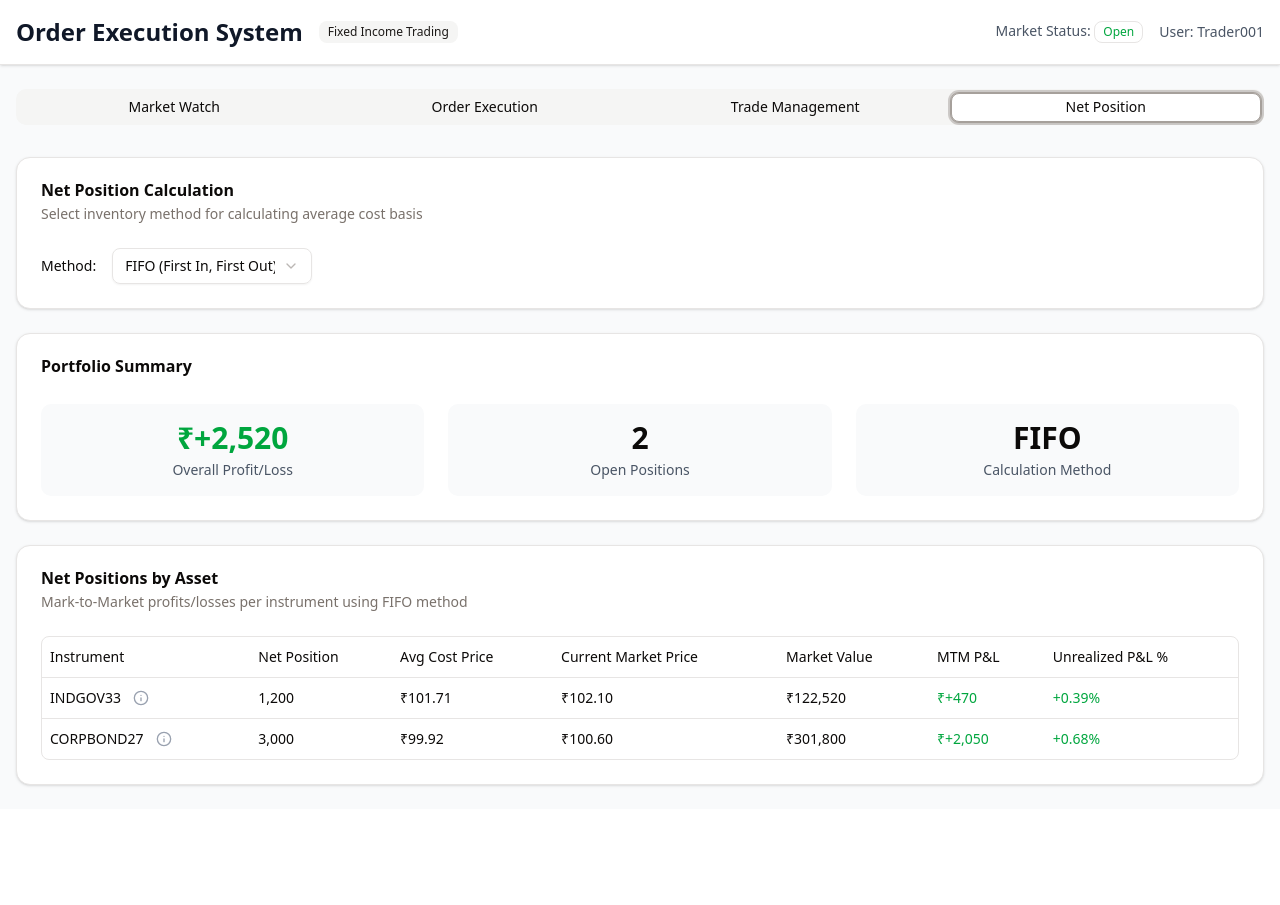
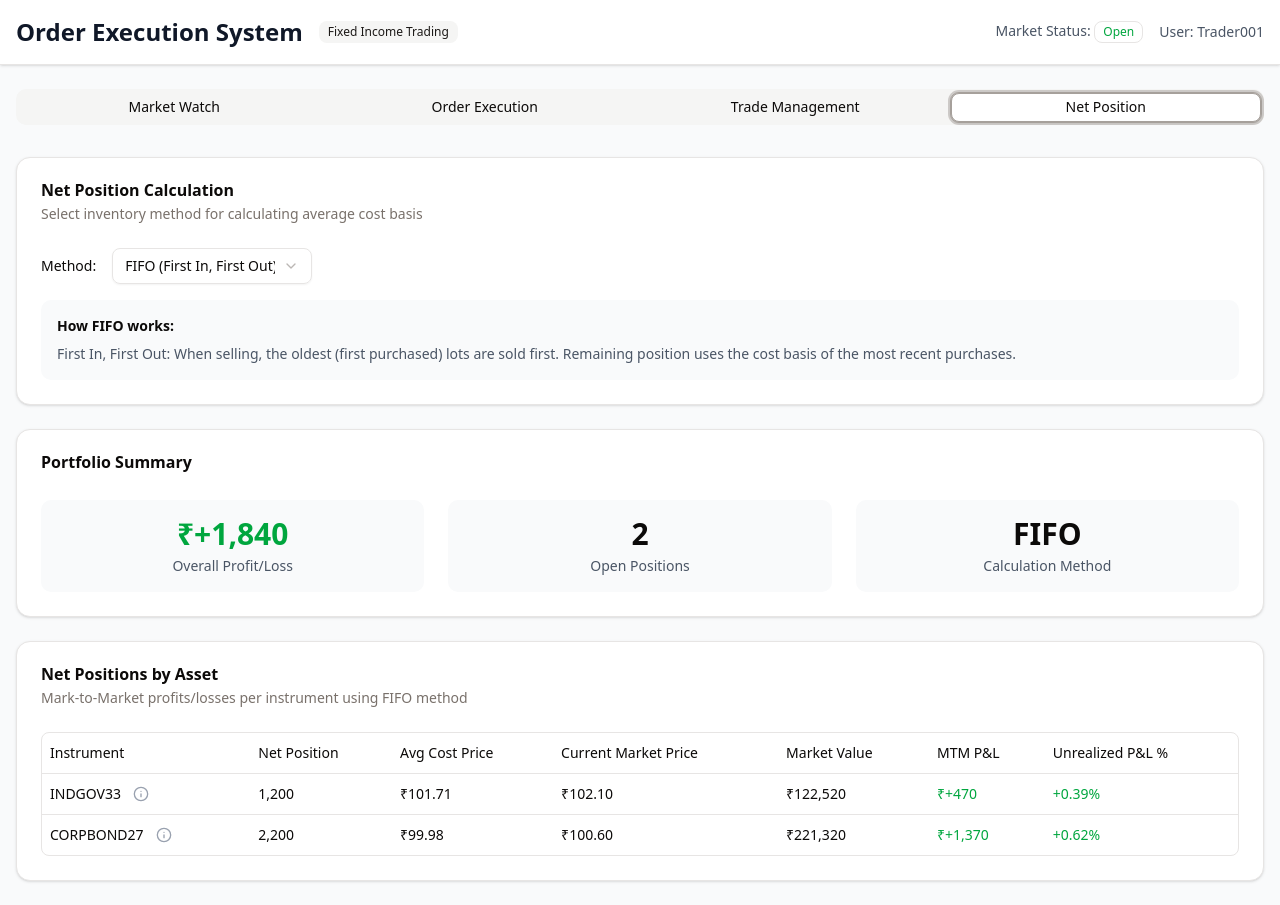
Before and after one commit to mrudulpatil18/imarticus-project-fixed-income-markets, a React (Vite) app: page / in a window 1280 px wide. Both pictures are taken after a click on the tab "Net Position". Before the commit the page ends 809 px from the top, so only its background shows below. Built offline with nearby package versions, Linux system fonts and the light colour scheme.

Commit message:
get orders from context

```diff
--- a/src/App.tsx
+++ b/src/App.tsx
@@ -1,4 +1,4 @@
-import { useState, createContext, useContext, type ReactNode} from "react";
+import { useState, createContext, useContext, type ReactNode } from "react";
 import { Tabs, TabsContent, TabsList, TabsTrigger } from "./components/ui/tabs";
 import Header from "./components/layout/Header";
 import MarketWatch from "./components/screens/MarketWatch";
@@ -6,15 +6,13 @@ import OrderExecution from "./components/screens/OrderExecution";
 import TradeManagement from "./components/screens/TradeManagement";
 import NetPosition from "./components/screens/NetPosition";
 import "./App.css";
-import type { Order } from "./components/types/Order"
-import type { OrderContextType } from './components/types/OrderContextType';
-
-// --- Types for Data and Context ---
-
-// Define the shape of the context
+import type { Order } from "./components/types/Order";
+import type { OrderContextType } from "./components/types/OrderContextType";
 
 // Create the context
-export const OrderContext = createContext<OrderContextType | undefined>(undefined);
+export const OrderContext = createContext<OrderContextType | undefined>(
+  undefined,
+);
 
 // --- The Provider Component ---
 const OrderProvider = ({ children }: { children: ReactNode }) => {
@@ -23,21 +21,23 @@ const OrderProvider = ({ children }: { children: ReactNode }) => {
   const addOrder = (newOrder: Order) => {
     setOrders((prevOrders) => [...prevOrders, newOrder]);
   };
+
   const cancelOrder = (id: number) => {
-    setOrders((prevOrders) => prevOrders.filter(order => order.id !== id));
+    setOrders((prevOrders) => prevOrders.filter((order) => order.id !== id));
   };
-const updateOrderList = (id: number, quantity: number, price: number) => {
-  setOrders(prevOrders =>
-    prevOrders.map(order =>
-      order.id === id
-        ? { ...order, quantity, price }
-        : order
-    )
-  );
-};
+
+  const updateOrderList = (id: number, quantity: number, price: number) => {
+    setOrders((prevOrders) =>
+      prevOrders.map((order) =>
+        order.id === id ? { ...order, quantity, price } : order,
+      ),
+    );
+  };
 
   return (
-    <OrderContext.Provider value={{ orders, addOrder, cancelOrder, updateOrderList }}>
+    <OrderContext.Provider
+      value={{ orders, addOrder, cancelOrder, updateOrderList }}
+    >
       {children}
     </OrderContext.Provider>
   );
@@ -58,6 +58,8 @@ function App() {
             <TabsTrigger value="trade-management">Trade Management</TabsTrigger>
             <TabsTrigger value="net-position">Net Position</TabsTrigger>
           </TabsList>
+
+          {/* Move OrderProvider to wrap ALL tabs */}
           <OrderProvider>
             <TabsContent value="market-watch">
               <MarketWatch />
@@ -68,10 +70,10 @@ function App() {
             <TabsContent value="trade-management">
               <TradeManagement />
             </TabsContent>
+            <TabsContent value="net-position">
+              <NetPosition />
+            </TabsContent>
           </OrderProvider>
-          <TabsContent value="net-position">
-            <NetPosition />
-          </TabsContent>
         </Tabs>
       </main>
     </div>
--- a/src/components/screens/NetPosition.tsx
+++ b/src/components/screens/NetPosition.tsx
@@ -1,4 +1,4 @@
-import { useState, useMemo } from "react";
+import { useState, useMemo, useContext } from "react";
 import {
   Card,
   CardContent,
@@ -32,13 +32,15 @@ import {
   DialogTrigger,
 } from "@/components/ui/dialog";
 import { Info } from "lucide-react";
+import { OrderContext } from "../../App";
 
 interface Order {
+  id: number;
   instrument: string;
   side: "Buy" | "Sell";
   quantity: number;
   price: number;
-  condition: string;
+  condition?: string;
   status: string;
   time: string;
 }
@@ -73,9 +75,14 @@ const instruments: Instrument[] = [
   { ticker: "CORPBOND27", bid: 100.5, ask: 100.7 },
 ];
 
-// Sample orders for testing/demonstration
-const sampleOrders: Order[] = [
+const NetPosition = () => {
+  const [inventoryMethod, setInventoryMethod] =
+    useState<InventoryMethod>("FIFO");
+
+  // Sample transactions to demonstrate calculations
+  const sampleTransactions: Order[] = [
     {
+      id: 999001,
       instrument: "INDGOV33",
       side: "Buy",
       quantity: 1000,
@@ -85,6 +92,7 @@ const sampleOrders: Order[] = [
       time: "09:30:15",
     },
     {
+      id: 999002,
       instrument: "INDGOV33",
       side: "Buy",
       quantity: 500,
@@ -94,6 +102,7 @@ const sampleOrders: Order[] = [
       time: "10:15:22",
     },
     {
+      id: 999003,
       instrument: "INDGOV33",
       side: "Sell",
       quantity: 300,
@@ -103,6 +112,7 @@ const sampleOrders: Order[] = [
       time: "11:45:33",
     },
     {
+      id: 999004,
       instrument: "CORPBOND27",
       side: "Buy",
       quantity: 2000,
@@ -112,6 +122,7 @@ const sampleOrders: Order[] = [
       time: "09:45:12",
     },
     {
+      id: 999005,
       instrument: "CORPBOND27",
       side: "Buy",
       quantity: 1000,
@@ -120,18 +131,44 @@ const sampleOrders: Order[] = [
       status: "Filled",
       time: "14:20:45",
     },
+    {
+      id: 999006,
+      instrument: "CORPBOND27",
+      side: "Sell",
+      quantity: 800,
+      price: 101.0,
+      condition: "Market",
+      status: "Filled",
+      time: "15:30:10",
+    },
   ];
 
-const NetPosition = () => {
-  const [inventoryMethod, setInventoryMethod] =
-    useState<InventoryMethod>("FIFO");
+  // Get orders from context
+  const context = useContext(OrderContext);
+  if (!context) {
+    throw new Error("NetPosition must be used within an OrderProvider");
+  }
 
-  // For now, use sample orders instead of context
-  const orders = sampleOrders;
+  const { orders: contextOrders } = context;
+
+  // Convert context orders to the format expected by this component
+  const contextOrdersFormatted: Order[] = contextOrders.map((order) => ({
+    id: order.id,
+    instrument: order.instrument,
+    side: order.side,
+    quantity: order.quantity,
+    price: order.price,
+    condition: order.condition || "Market",
+    status: order.status,
+    time: order.time,
+  }));
+
+  // Combine sample transactions with context orders
+  const orders: Order[] = [...sampleTransactions, ...contextOrdersFormatted];
 
   // Get market prices from instruments data
   const getMarketPrice = (ticker: string): number => {
-    const instrument = (instruments as Instrument[]).find(
+    const instrument = instruments.find(
       (inst) => inst.ticker.toUpperCase() === ticker.toUpperCase(),
     );
     return instrument ? (instrument.bid + instrument.ask) / 2 : 0;
@@ -141,15 +178,14 @@ const NetPosition = () => {
 
   function matchAndGetRemaining(
     sortedOrders: Order[],
-    method: InventoryMethod, // "FIFO" | "LIFO" | "WEIGHTED_AVG"
+    method: InventoryMethod,
   ) {
-    // Use arrays as queues/stacks for long and short lots
     const longLots: Lot[] = [];
     const shortLots: Lot[] = [];
+
     for (const o of sortedOrders) {
       let qty = o.quantity;
       if (o.side === "Buy") {
-        // First, cover existing short lots (short -> buy covers oldest/last depending on method)
         while (qty > 0 && shortLots.length > 0) {
           const idx = method === "LIFO" ? shortLots.length - 1 : 0;
           const lot = shortLots[idx];
@@ -160,7 +196,6 @@ const NetPosition = () => {
         }
         if (qty > 0) longLots.push({ qty, price: o.price, order: o });
       } else {
-        // Sell: first consume existing long lots
         while (qty > 0 && longLots.length > 0) {
           const idx = method === "LIFO" ? longLots.length - 1 : 0;
           const lot = longLots[idx];
@@ -172,7 +207,7 @@ const NetPosition = () => {
         if (qty > 0) shortLots.push({ qty, price: o.price, order: o });
       }
     }
-    // Net remaining
+
     const longQty = longLots.reduce((s, l) => s + l.qty, 0);
     const shortQty = shortLots.reduce((s, l) => s + l.qty, 0);
     const netRemaining = longQty - shortQty;
@@ -180,32 +215,19 @@ const NetPosition = () => {
     const absQty = remainingLots.reduce((s, l) => s + l.qty, 0);
     const weightedSum = remainingLots.reduce((s, l) => s + l.qty * l.price, 0);
     const avgPrice = absQty > 0 ? weightedSum / absQty : 0;
+
     const usedTrades = remainingLots.map((l) => ({
       order: l.order,
       qtyUsed: l.qty,
     }));
+
     const calculation =
       usedTrades.map((t) => `${t.qtyUsed} × ₹${t.order.price}`).join(" + ") +
       (absQty
         ? ` = ₹${weightedSum.toFixed(2)} ÷ ${absQty} = ₹${avgPrice.toFixed(2)}`
         : "");
+
     return { avgPrice, usedTrades, calculation, netRemaining };
-  }
-
-  // Wrappers you can call:
-  function calculateFIFOAverage(sortedOrders: Order[], netPosition: number) {
-    return matchAndGetRemaining(sortedOrders, "FIFO");
-  }
-  function calculateLIFOAverage(sortedOrders: Order[], netPosition: number) {
-    return matchAndGetRemaining(sortedOrders, "LIFO");
-  }
-  function calculateWeightedAverage(
-    sortedOrders: Order[],
-    netPosition: number,
-  ) {
-    // Weighted average as cost of remaining lots. Using FIFO matching then averaging
-    // (alternatively you can compute running moving avg, but remaining-lots approach is correct)
-    return matchAndGetRemaining(sortedOrders, "FIFO");
   }
 
   // Calculate positions based on inventory method
@@ -214,6 +236,10 @@ const NetPosition = () => {
 
     // Only consider filled orders for positions
     const filledOrders = orders.filter((order) => order.status === "Filled");
+
+    if (filledOrders.length === 0) {
+      return [];
+    }
 
     // Group orders by instrument
     const ordersByInstrument = filledOrders.reduce(
@@ -230,23 +256,20 @@ const NetPosition = () => {
     Object.entries(ordersByInstrument).forEach(
       ([instrument, instrumentOrders]) => {
         // Sort orders by time for FIFO/LIFO calculations
-        const sortedOrders = [...instrumentOrders].sort(
-          (a, b) =>
-            new Date(`1970-01-01T${a.time}Z`).getTime() -
-            new Date(`1970-01-01T${b.time}Z`).getTime(),
-        );
+        const sortedOrders = [...instrumentOrders].sort((a, b) => {
+          // Parse time strings to compare them properly
+          const timeA = new Date(`1970-01-01T${a.time}Z`).getTime();
+          const timeB = new Date(`1970-01-01T${b.time}Z`).getTime();
+          return timeA - timeB;
+        });
 
         let result;
         // Calculate average price based on inventory method
         switch (inventoryMethod) {
           case "FIFO":
-            result = calculateFIFOAverage(sortedOrders, 0); // netPosition not used in new implementation
-            break;
           case "LIFO":
-            result = calculateLIFOAverage(sortedOrders, 0); // netPosition not used in new implementation
-            break;
           case "WEIGHTED_AVG":
-            result = calculateWeightedAverage(sortedOrders, 0); // netPosition not used in new implementation
+            result = matchAndGetRemaining(sortedOrders, inventoryMethod);
             break;
           default:
             result = {
@@ -322,6 +345,21 @@ const NetPosition = () => {
               </SelectContent>
             </Select>
           </div>
+
+          {/* Method explanation */}
+          <div className="mt-4 p-4 bg-gray-50 rounded-lg">
+            <h4 className="font-semibold text-sm mb-2">
+              How {inventoryMethod} works:
+            </h4>
+            <p className="text-sm text-gray-600">
+              {inventoryMethod === "FIFO" &&
+                "First In, First Out: When selling, the oldest (first purchased) lots are sold first. Remaining position uses the cost basis of the most recent purchases."}
+              {inventoryMethod === "LIFO" &&
+                "Last In, First Out: When selling, the newest (most recently purchased) lots are sold first. Remaining position uses the cost basis of the oldest purchases."}
+              {inventoryMethod === "WEIGHTED_AVG" &&
+                "Weighted Average: All purchases are averaged together based on quantity weights. When selling, this average cost is used consistently."}
+            </p>
+          </div>
         </CardContent>
       </Card>
 
@@ -359,7 +397,31 @@ const NetPosition = () => {
         </CardContent>
       </Card>
 
+      {/* Status message when no data */}
+      {orders.length === 0 && (
+        <Card>
+          <CardContent className="text-center py-8">
+            <p className="text-gray-500">
+              No orders found. Create some orders in the Order Execution tab to
+              see positions here.
+            </p>
+          </CardContent>
+        </Card>
+      )}
+
+      {orders.length > 0 && positions.length === 0 && (
+        <Card>
+          <CardContent className="text-center py-8">
+            <p className="text-gray-500">
+              No net positions found. Only filled orders contribute to
+              positions.
+            </p>
+          </CardContent>
+        </Card>
+      )}
+
       {/* Net Positions Table */}
+      {positions.length > 0 && (
         <Card>
           <CardHeader>
             <CardTitle>Net Positions by Asset</CardTitle>
@@ -369,11 +431,6 @@ const NetPosition = () => {
             </CardDescription>
           </CardHeader>
           <CardContent>
-          {positions.length === 0 ? (
-            <div className="text-center py-8 text-gray-500">
-              No net positions found.
-            </div>
-          ) : (
             <div className="rounded-md border overflow-x-auto">
               <Table>
                 <TableHeader>
@@ -609,9 +666,9 @@ const NetPosition = () => {
                 </TableBody>
               </Table>
             </div>
-          )}
           </CardContent>
         </Card>
+      )}
     </div>
   );
 };
```
Lines whose indentation alone changed are shown as unchanged.
